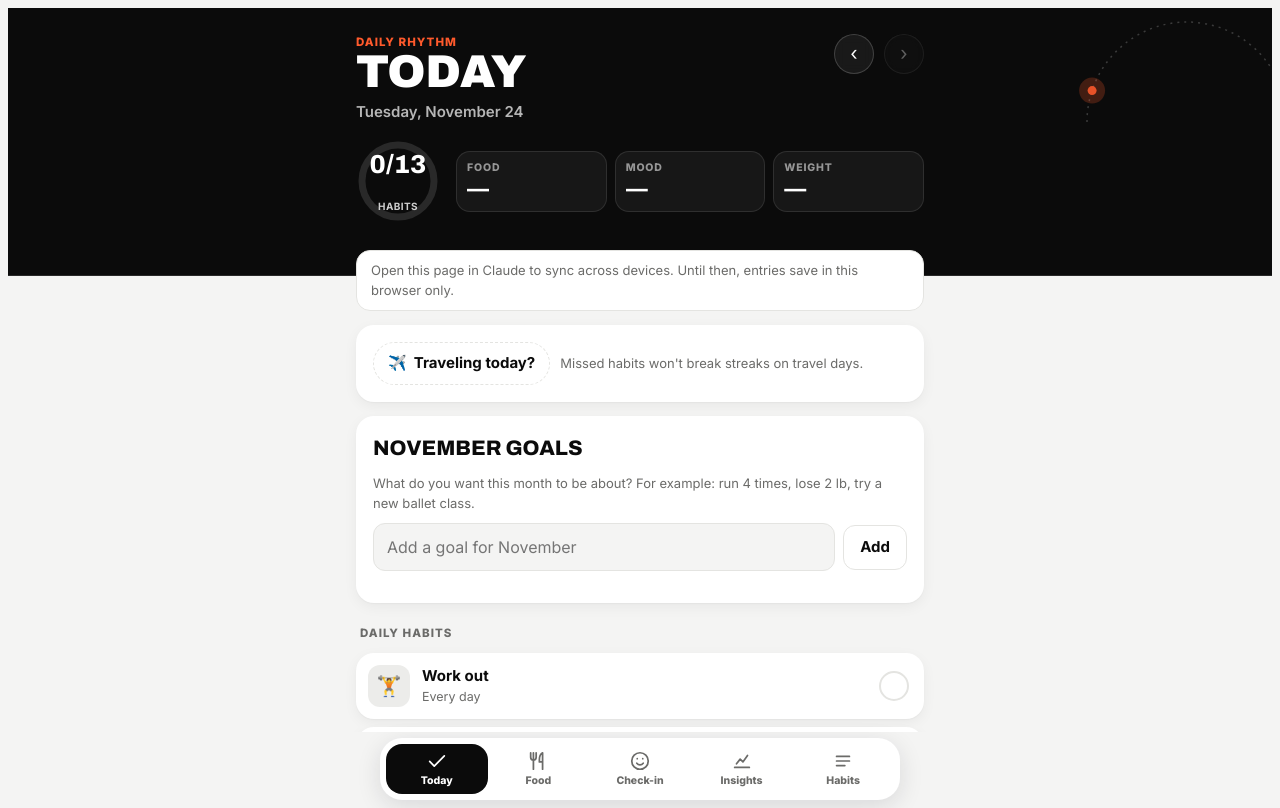
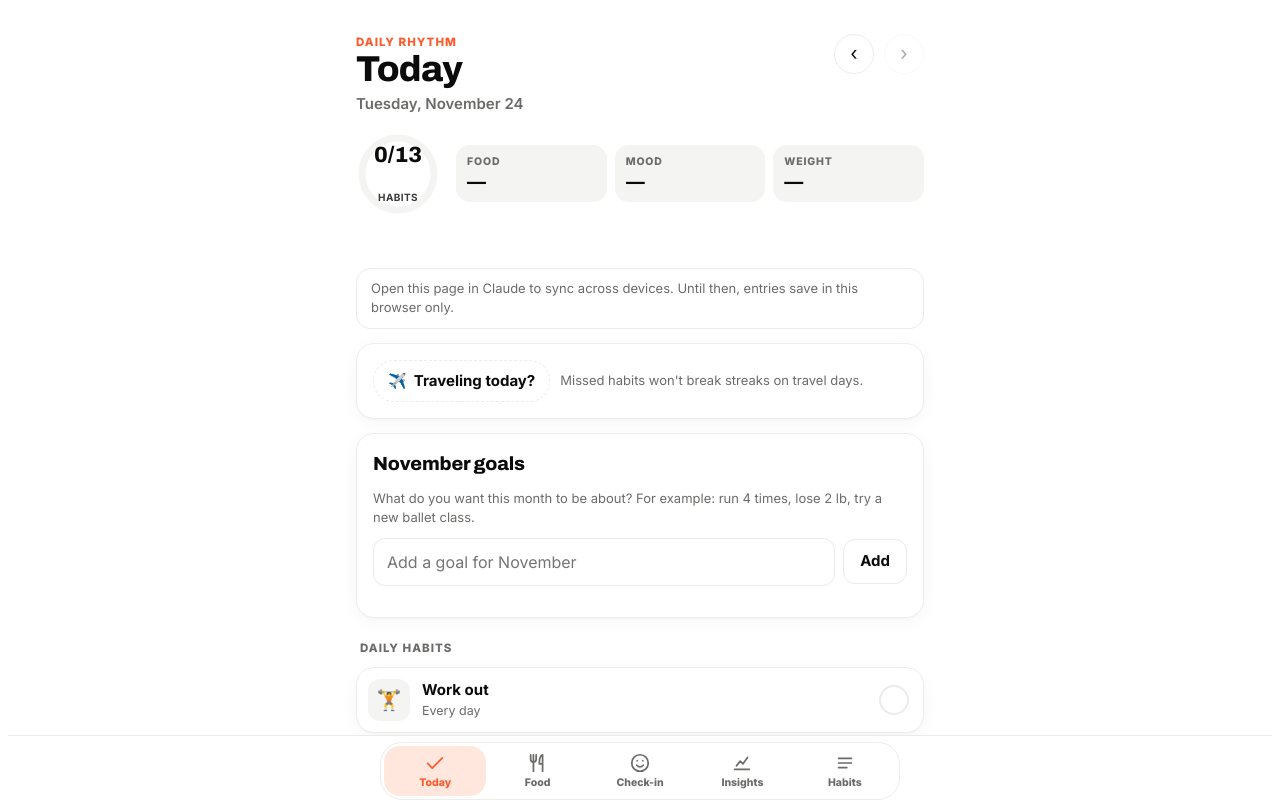
Before and after one commit to valentinewolfpastor/App-2, a plain HTML site: page index.html in a window 1280 px wide. Drawn offline with Linux system fonts and the light colour scheme.

Commit message:
Switch to an all-white design
White background and header in every theme, calmer headings, orange
used only as the accent; removes the black header band and dark mode.

Co-Authored-By: Claude Opus 5.5 <noreply@anthropic.com>
Claude-Session: https://claude.ai/code/session_01727p11pUgF4GpZGrAerbLB

```diff
--- a/index.html
+++ b/index.html
@@ -7,12 +7,12 @@
 /* Layout: one-screen app shell. A time-of-day sky band heads each tab, cards float on a cool ground,
    only the middle scrolls, and a floating tab bar stays pinned at the bottom. */
 :root {
-  --bg: #f4f4f3;
+  --bg: #ffffff;
   --surface: #ffffff;
-  --sunken: #ececea;
+  --sunken: #f4f4f3;
   --ink: #0b0b0b;
   --muted: #6b6b69;
-  --line: #e4e4e1;
+  --line: #ebebe8;
   --accent: #ff5a2c;
   --accent-ink: #ffffff;
   --accent-soft: #ffe7de;
@@ -20,32 +20,14 @@
   --kcal-soft: #ffe7de;
   --flame: #ff5a2c;
   --danger: #d92d20;
-  --hero: #0b0b0b;
-  --hero-line: rgba(255,255,255,.12);
   --mood-1: #8f8f8c; --mood-2: #b07a5f; --mood-3: #d77046; --mood-4: #f06232; --mood-5: #ff5a2c;
   --font-display: "Archivo", "Helvetica Neue", Arial, sans-serif;
   --font-body: "Inter", -apple-system, BlinkMacSystemFont, "Segoe UI", Roboto, sans-serif;
   --radius: 18px;
-  --shadow: 0 1px 2px rgba(0,0,0,.04), 0 4px 14px rgba(0,0,0,.05);
-  --card-border: transparent;
+  --shadow: 0 1px 2px rgba(0,0,0,.03), 0 4px 16px rgba(0,0,0,.04);
+  --card-border: #ededea;
+  color-scheme: light;
 }
-@media (prefers-color-scheme: dark) {
-  :root:not([data-theme="light"]) {
-    --bg: #000000; --surface: #121212; --sunken: #1c1c1c; --ink: #f5f5f4; --muted: #9b9b98; --line: #262626;
-    --accent: #ff6a3d; --accent-ink: #000000; --accent-soft: #2e1a12; --kcal: #ff6a3d; --kcal-soft: #2e1a12;
-    --flame: #ff6a3d; --danger: #ff6b5b; --hero: #121212; --hero-line: rgba(255,255,255,.1);
-    --mood-1: #7c7c79; --mood-2: #a87660; --mood-3: #d4744d; --mood-4: #f26a3c; --mood-5: #ff6a3d;
-    --shadow: none; --card-border: #222222; color-scheme: dark;
-  }
-}
-:root[data-theme="dark"] {
-  --bg: #000000; --surface: #121212; --sunken: #1c1c1c; --ink: #f5f5f4; --muted: #9b9b98; --line: #262626;
-  --accent: #ff6a3d; --accent-ink: #000000; --accent-soft: #2e1a12; --kcal: #ff6a3d; --kcal-soft: #2e1a12;
-  --flame: #ff6a3d; --danger: #ff6b5b; --hero: #121212; --hero-line: rgba(255,255,255,.1);
-  --mood-1: #7c7c79; --mood-2: #a87660; --mood-3: #d4744d; --mood-4: #f26a3c; --mood-5: #ff6a3d;
-  --shadow: none; --card-border: #222222; color-scheme: dark;
-}
-
 * { box-sizing: border-box; }
 html, body { height: 100%; }
 body {
@@ -60,15 +42,15 @@ button { cursor: pointer; -webkit-tap-highlight-color: transparent; }
 #scroller { flex: 1; min-height: 0; overflow-y: auto; overscroll-behavior: contain; -webkit-overflow-scrolling: touch; }
 .gutter { padding-left: max(16px, env(safe-area-inset-left, 0px)); padding-right: max(16px, env(safe-area-inset-right, 0px)); }
 .wrap {
-  max-width: 600px; margin: -26px auto 0; position: relative; z-index: 1;
+  max-width: 600px; margin: 0 auto; position: relative; z-index: 1;
   padding-left: max(16px, env(safe-area-inset-left, 0px));
   padding-right: max(16px, env(safe-area-inset-right, 0px));
   padding-block: 0 28px;
   display: grid; gap: 14px;
 }
-h1, h2, h3 { font-family: var(--font-display); margin: 0; text-wrap: balance; font-stretch: 78%; font-weight: 800; }
-h1 { font-size: 46px; letter-spacing: -.01em; line-height: .95; text-transform: uppercase; font-weight: 900; }
-h2 { font-size: 21px; letter-spacing: 0; text-transform: uppercase; }
+h1, h2, h3 { font-family: var(--font-display); margin: 0; text-wrap: balance; font-weight: 800; }
+h1 { font-size: 36px; letter-spacing: -.02em; line-height: 1.05; }
+h2 { font-size: 19px; letter-spacing: -.01em; }
 .label { font-size: 11.5px; font-weight: 800; text-transform: uppercase; letter-spacing: .09em; color: var(--muted); }
 .muted { color: var(--muted); }
 .small { font-size: 13px; }
@@ -80,19 +62,19 @@ h2 { font-size: 21px; letter-spacing: 0; text-transform: uppercase; }
 .banner { font-size: 13px; padding: 10px 14px; border-radius: 14px; background: var(--surface); border: 1px solid var(--line); color: var(--muted); }
 
 /* ---------- Sky hero ---------- */
-.hero { position: relative; overflow: hidden; color: #fff; padding-block: 18px 46px; }
-.hero { background: var(--hero); border-bottom: 1px solid var(--hero-line); }
+.hero { position: relative; overflow: hidden; color: var(--ink); padding-block: 18px 18px; }
+.hero { background: var(--bg); }
 .hero-in { max-width: 568px; margin: 0 auto; position: relative; z-index: 1; display: grid; gap: 16px; }
 .hero .arc { position: absolute; right: -30px; top: 6px; width: 230px; height: 115px; opacity: .9; pointer-events: none; }
-.hero .arc path { fill: none; stroke: rgba(255,255,255,.22); stroke-width: 1.5; stroke-dasharray: 2 5; }
+.hero .arc path { fill: none; stroke: var(--line); stroke-width: 1.5; stroke-dasharray: 2 5; }
 .hero .arc circle { fill: var(--accent); }
 .hero .arc .glow { fill: var(--accent); opacity: .25; }
 .hero-top { display: flex; align-items: flex-start; gap: 10px; }
 .hero-top .t { flex: 1; min-width: 0; }
 .hero .label { color: var(--accent); }
-.hero .sub { margin: 6px 0 0; color: rgba(255,255,255,.7); font-weight: 600; }
-.hero .linkbtn { color: #fff; text-decoration: underline; text-underline-offset: 3px; }
-.round { width: 40px; height: 40px; border-radius: 50%; border: 1px solid rgba(255,255,255,.18); background: rgba(255,255,255,.06); color: #fff; display: grid; place-items: center; font-size: 19px; flex: none; backdrop-filter: blur(6px); -webkit-backdrop-filter: blur(6px); }
+.hero .sub { margin: 4px 0 0; color: var(--muted); font-weight: 600; }
+.hero .linkbtn { color: var(--accent); }
+.round { width: 40px; height: 40px; border-radius: 50%; border: 1px solid var(--line); background: var(--surface); color: var(--ink); display: grid; place-items: center; font-size: 19px; flex: none; backdrop-filter: blur(6px); -webkit-backdrop-filter: blur(6px); }
 .round:disabled { opacity: .35; cursor: default; }
 .card .round { border-color: var(--line); background: var(--surface); color: var(--ink); backdrop-filter: none; }
 .linkbtn { background: none; border: 0; padding: 0; color: var(--accent); font-weight: 700; }
@@ -100,19 +82,19 @@ h2 { font-size: 21px; letter-spacing: 0; text-transform: uppercase; }
 .hero-stats { display: grid; grid-template-columns: auto 1fr; gap: 16px; align-items: center; }
 .hero-ring { position: relative; width: 84px; height: 84px; }
 .hero-ring .ring { width: 84px; height: 84px; }
-.hero-ring .ring .track { stroke: rgba(255,255,255,.12); }
+.hero-ring .ring .track { stroke: var(--sunken); }
 .hero-ring .ring .bar { stroke: var(--accent); }
-.hero-ring b { position: absolute; inset: 0; display: grid; place-items: center; font-family: var(--font-display); font-stretch: 78%; font-weight: 800; font-size: 26px; line-height: 1; text-align: center; }
+.hero-ring b { position: absolute; inset: 0; display: grid; place-items: center; font-family: var(--font-display); font-weight: 800; font-size: 22px; line-height: 1; text-align: center; }
 .hero-ring b small { display: block; font: 700 10px/1.2 var(--font-body); opacity: .8; letter-spacing: .04em; }
 .tiles { display: grid; grid-template-columns: repeat(3, minmax(0, 1fr)); gap: 8px; }
-.tile { background: rgba(255,255,255,.05); border: 1px solid rgba(255,255,255,.1); border-radius: 14px; padding: 8px 10px; min-width: 0; }
-.tile .k { font-size: 10.5px; font-weight: 800; letter-spacing: .08em; text-transform: uppercase; color: rgba(255,255,255,.55); display: block; }
-.tile .v { font-family: var(--font-display); font-stretch: 78%; font-weight: 800; font-size: 22px; line-height: 1.25; display: block; white-space: nowrap; overflow: hidden; text-overflow: ellipsis; }
+.tile { background: var(--sunken); border: 1px solid transparent; border-radius: 14px; padding: 8px 10px; min-width: 0; }
+.tile .k { font-size: 10.5px; font-weight: 800; letter-spacing: .08em; text-transform: uppercase; color: var(--muted); display: block; }
+.tile .v { font-family: var(--font-display); font-weight: 800; font-size: 19px; line-height: 1.25; display: block; white-space: nowrap; overflow: hidden; text-overflow: ellipsis; }
 .tile .v.word { font-family: var(--font-body); font-size: 14px; font-weight: 800; line-height: 1.6; }
 .hero-chips { display: flex; flex-wrap: wrap; gap: 6px; }
-.hchip { font-size: 12px; font-weight: 700; padding: 4px 10px; border-radius: 999px; background: rgba(255,255,255,.08); border: 1px solid rgba(255,255,255,.1); }
-.big-kcal { font-family: var(--font-display); font-stretch: 75%; font-weight: 900; font-size: 64px; line-height: .9; color: var(--accent); }
-.big-kcal span { font-size: 20px; color: #fff; opacity: .7; }
+.hchip { font-size: 12px; font-weight: 700; padding: 4px 10px; border-radius: 999px; background: var(--sunken); color: var(--muted); }
+.big-kcal { font-family: var(--font-display); font-weight: 800; font-size: 52px; line-height: 1; letter-spacing: -.02em; color: var(--accent); }
+.big-kcal span { font-size: 18px; color: var(--muted); letter-spacing: 0; }
 
 .ring { transform: rotate(-90deg); }
 .ring circle { fill: none; stroke-width: 7; }
@@ -142,14 +124,14 @@ h2 { font-size: 21px; letter-spacing: 0; text-transform: uppercase; }
 
 .extras { display: flex; flex-wrap: wrap; gap: 8px; }
 .pill { display: inline-flex; align-items: center; gap: 7px; padding: 9px 14px; border-radius: 999px; border: 1.5px dashed var(--line); background: var(--surface); font-weight: 700; }
-.pill[aria-pressed="true"] { background: var(--ink); color: var(--surface); border: 1.5px solid var(--ink); }
+.pill[aria-pressed="true"] { background: var(--accent-soft); color: var(--accent); border: 1.5px solid var(--accent); }
 .pill .c { font-size: 11px; font-weight: 800; opacity: .75; }
 
 .travel { display: grid; gap: 10px; }
 .travel-top { display: flex; align-items: center; gap: 10px; flex-wrap: wrap; }
 .travel-top .grow { flex: 1 1 160px; min-width: 0; }
-.travel.on { box-shadow: inset 0 0 0 1.5px var(--ink); }
-.travel.on .pill[aria-pressed="true"] { background: var(--ink); border-color: var(--ink); color: var(--surface); }
+.travel.on { box-shadow: inset 0 0 0 1.5px var(--accent); }
+
 .goal { display: flex; align-items: flex-start; gap: 10px; padding: 8px 0; border-top: 1px solid var(--line); }
 .goal:first-child { border-top: 0; }
 .goal .gtick { width: 22px; height: 22px; border-radius: 7px; border: 2px solid var(--line); background: transparent; flex: none; display: grid; place-items: center; color: transparent; font-size: 12px; font-weight: 800; padding: 0; margin-top: 1px; }
@@ -193,7 +175,7 @@ textarea { resize: vertical; min-height: 80px; line-height: 1.45; }
 .food:first-of-type { border-top: 0; }
 .food .what { font-weight: 600; overflow-wrap: anywhere; min-width: 0; }
 .food .items { grid-column: 1 / -1; font-size: 12.5px; color: var(--muted); }
-.food .kc { text-align: right; font-weight: 800; color: var(--ink); font-variant-numeric: tabular-nums; white-space: nowrap; font-family: var(--font-display); font-stretch: 78%; font-size: 22px; }
+.food .kc { text-align: right; font-weight: 800; color: var(--ink); font-variant-numeric: tabular-nums; white-space: nowrap; font-family: var(--font-display); font-size: 18px; }
 .food .kc small { display: block; font-weight: 600; color: var(--muted); font-size: 11px; font-family: var(--font-body); }
 .food .acts { grid-column: 1 / -1; display: flex; gap: 6px; flex-wrap: wrap; }
 .thinking { color: var(--muted); font-style: italic; font-family: var(--font-body); font-size: 13px; font-weight: 600; }
@@ -207,17 +189,11 @@ textarea { resize: vertical; min-height: 80px; line-height: 1.45; }
 .scale button[aria-pressed="true"] span { color: var(--ink); }
 .tags { display: flex; flex-wrap: wrap; gap: 6px; }
 .tag { border: 1px solid var(--line); background: var(--surface); border-radius: 999px; padding: 7px 12px; font-size: 13px; font-weight: 600; }
-.tag[aria-pressed="true"] { background: var(--ink); color: var(--bg); border-color: var(--ink); }
+.tag[aria-pressed="true"] { background: var(--accent-soft); color: var(--accent); border-color: var(--accent); }
 .saved { font-size: 12px; color: var(--muted); min-height: 1em; }
 
 /* ---------- Insights ---------- */
-.ai-card { background: var(--ink); color: var(--surface); border: 0; }
-.ai-card .finding p, .ai-card .conf, .ai-card .small.muted, .ai-card .muted { color: color-mix(in srgb, var(--surface) 62%, var(--ink)); }
-.ai-card .finding { border-top-color: color-mix(in srgb, var(--surface) 14%, var(--ink)); }
-.ai-card .label { color: var(--accent); }
-.ai-card .finding.neutral .dot, .ai-card .finding .dot { background: color-mix(in srgb, var(--surface) 45%, var(--ink)); }
-.ai-card .finding.positive .dot { background: var(--accent); }
-.ai-card .finding.negative .dot { background: transparent; box-shadow: inset 0 0 0 2px var(--accent); }
+.ai-card { background: var(--surface); }
 .finding { display: grid; grid-template-columns: 10px 1fr; gap: 12px; padding: 11px 0; border-top: 1px solid var(--line); }
 .finding:first-child { border-top: 0; padding-top: 2px; }
 .finding .dot { width: 10px; height: 10px; border-radius: 50%; margin-top: 6px; background: var(--muted); }
@@ -263,7 +239,7 @@ textarea { resize: vertical; min-height: 80px; line-height: 1.45; }
 .stat .n { font-weight: 700; display: block; overflow-wrap: anywhere; }
 .bar { height: 6px; background: var(--sunken); border-radius: 3px; margin-top: 5px; overflow: hidden; display: block; }
 .bar i { display: block; height: 100%; background: var(--accent); border-radius: 3px; }
-.stat b { color: var(--ink); font-size: 22px; font-stretch: 78%; font-weight: 800; font-family: var(--font-display); display: block; text-align: right; }
+.stat b { color: var(--accent); font-size: 19px; font-weight: 800; font-family: var(--font-display); display: block; text-align: right; }
 
 /* ---------- Manage ---------- */
 .mrow { display: flex; align-items: center; gap: 10px; padding: 9px 0; border-top: 1px solid var(--line); }
@@ -278,17 +254,17 @@ textarea { resize: vertical; min-height: 80px; line-height: 1.45; }
 
 /* ---------- Tab bar (pinned: the page scrolls above it) ---------- */
 .tabbar-wrap {
-  flex: none; background: var(--bg);
+  flex: none; background: var(--bg); border-top: 1px solid var(--line);
   padding: 6px max(12px, env(safe-area-inset-right, 0px)) 8px max(12px, env(safe-area-inset-left, 0px));
 }
 .tabbar {
   max-width: 520px; margin: 0 auto; display: flex;
   background: var(--surface); border: 1px solid var(--card-border); border-radius: 22px;
-  box-shadow: 0 6px 24px rgba(21, 26, 45, .12); padding: 5px;
+  box-shadow: none; padding: 3px;
 }
 .tab { flex: 1; background: none; border: 0; display: grid; justify-items: center; gap: 1px; font-size: 10.5px; font-weight: 800; color: var(--muted); padding: 6px 0 5px; border-radius: 16px; transition: background .2s, color .2s; }
 .tab svg { width: 22px; height: 22px; fill: none; stroke: currentColor; stroke-width: 1.9; stroke-linecap: round; stroke-linejoin: round; }
-.tab[aria-current="page"] { color: var(--surface); background: var(--ink); }
+.tab[aria-current="page"] { color: var(--accent); background: var(--accent-soft); }
 
 /* ---------- Sheet & toast ---------- */
 .sheet-bg { position: fixed; inset: 0; background: rgba(8, 10, 20, .45); z-index: 20; display: grid; align-items: end; justify-items: center; }
@@ -541,7 +517,7 @@ function skyArc() {
   return `<svg class="arc" viewBox="0 0 230 115" aria-hidden="true"><path d="M15,108 A100,100 0 0 1 215,108"/><circle class="glow" cx="${x.toFixed(1)}" cy="${y.toFixed(1)}" r="13"/><circle cx="${x.toFixed(1)}" cy="${y.toFixed(1)}" r="${night ? 4.5 : 6}"/></svg>`;
 }
 function hero(top, body = '') {
-  return `<header class="hero ${skyPhase()} gutter">${skyArc()}<div class="hero-in">${top}${body}</div></header>`;
+  return `<header class="hero gutter"><div class="hero-in">${top}${body}</div></header>`;
 }
 function dayHero(title, body) {
   const d = cursor, isT = same(d, today());
```
